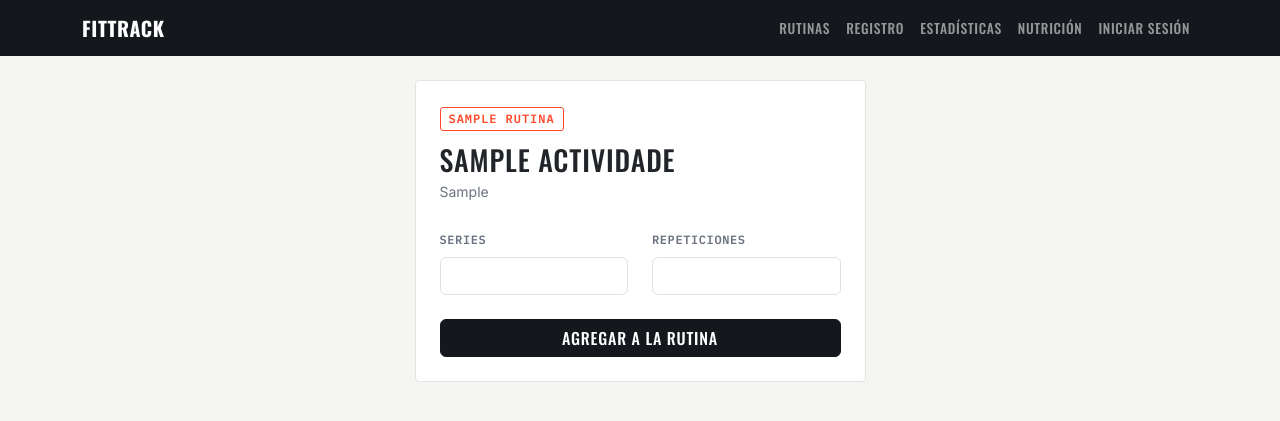
After one commit to 280303Sabis/fittrack, a Flask app: page /rutinas/1/agregar/1 in a window 1280 px wide. The commit adds this page. Shown: the top 421 px of the page. Run offline with Flask 3, Linux system fonts and the light colour scheme; a user stored in the database is signed in; tables that the repository leaves empty hold one stand-in row (values such as "Sample post").

Commit message:
Registro de actividad: marcar rutina como completada

```diff
--- a/models/__init__.py
+++ b/models/__init__.py
@@ -1,3 +1,4 @@
 from models.usuario import Usuario
 from models.actividad import Actividad
 from models.rutina import Rutina, RutinaActividad
+from models.registro_actividad import RegistroActividad
--- a/routes/actividades.py
+++ b/routes/actividades.py
@@ -27,13 +27,15 @@ def slug_grupo(nombre):
 def lista():
     categoria = request.args.get("categoria")
     grupo_muscular = request.args.get("grupo_muscular")
+    # Si viene un rutina_id, significa que estamos eligiendo ejercicios
+    # PARA esa rutina específica (en vez de solo explorar el catálogo).
+    rutina_id = request.args.get("rutina_id", type=int)
 
     categorias_selector = None
     grupos_selector = None
     actividades = []
 
     if not categoria:
-        # Nada elegido todavía: mostramos el selector de categorías con íconos
         conteo = db.session.query(Actividad.categoria, func.count(Actividad.id)).group_by(Actividad.categoria).all()
         categorias_selector = sorted(
             [{"nombre": c, "etiqueta": NOMBRES_CATEGORIA.get(c, c), "cantidad": n} for c, n in conteo],
@@ -41,7 +43,6 @@ def lista():
         )
 
     elif categoria == "pesas" and not grupo_muscular:
-        # Pesas elegido, pero sin grupo muscular todavía: selector de íconos por grupo
         conteo = (
             db.session.query(Actividad.grupo_muscular, func.count(Actividad.id))
             .filter(Actividad.categoria == "pesas")
@@ -54,7 +55,6 @@ def lista():
         ]
 
     else:
-        # Ya se eligió categoría (y grupo, si aplica pesas): mostramos la lista
         query = Actividad.query.filter_by(categoria=categoria)
         if grupo_muscular:
             query = query.filter_by(grupo_muscular=grupo_muscular)
@@ -67,4 +67,5 @@ def lista():
         grupos_selector=grupos_selector,
         categoria_actual=categoria,
         grupo_actual=grupo_muscular,
+        rutina_id=rutina_id,
     )
--- a/routes/rutinas.py
+++ b/routes/rutinas.py
@@ -2,7 +2,7 @@ from flask import Blueprint, render_template, request, redirect, url_for, flash
 from flask_login import login_required, current_user
 
 from extensions import db
-from models import Rutina
+from models import Rutina, Actividad, RutinaActividad, RegistroActividad
 
 rutinas_bp = Blueprint("rutinas", __name__, url_prefix="/rutinas")
 
@@ -42,3 +42,57 @@ def nueva():
 def detalle(rutina_id):
     rutina = Rutina.query.filter_by(id=rutina_id, usuario_id=current_user.id).first_or_404()
     return render_template("rutinas/detalle.html", rutina=rutina)
+
+
+@rutinas_bp.route("/<int:rutina_id>/agregar/<int:actividad_id>", methods=["GET", "POST"])
+@login_required
+def agregar_actividad(rutina_id, actividad_id):
+    rutina = Rutina.query.filter_by(id=rutina_id, usuario_id=current_user.id).first_or_404()
+    actividad = Actividad.query.get_or_404(actividad_id)
+
+    if request.method == "POST":
+        series = request.form.get("series")
+        repeticiones = request.form.get("repeticiones")
+        duracion_minutos = request.form.get("duracion_minutos")
+
+        linea = RutinaActividad(
+            rutina_id=rutina.id,
+            actividad_id=actividad.id,
+            series=int(series) if series else None,
+            repeticiones=int(repeticiones) if repeticiones else None,
+            duracion_minutos=int(duracion_minutos) if duracion_minutos else None,
+            orden=len(rutina.actividades),
+        )
+        db.session.add(linea)
+        db.session.commit()
+
+        flash(f"'{actividad.nombre}' agregado a la rutina.")
+        return redirect(url_for("rutinas.detalle", rutina_id=rutina.id))
+
+    return render_template("rutinas/agregar_actividad.html", rutina=rutina, actividad=actividad)
+
+
+@rutinas_bp.route("/<int:rutina_id>/completar", methods=["GET", "POST"])
+@login_required
+def completar(rutina_id):
+    rutina = Rutina.query.filter_by(id=rutina_id, usuario_id=current_user.id).first_or_404()
+
+    if request.method == "POST":
+        duracion_minutos = request.form.get("duracion_minutos")
+
+        if not duracion_minutos:
+            flash("Indica cuánto duró tu sesión.")
+            return redirect(url_for("rutinas.completar", rutina_id=rutina.id))
+
+        registro = RegistroActividad(
+            usuario_id=current_user.id,
+            rutina_id=rutina.id,
+            duracion_minutos=int(duracion_minutos),
+        )
+        db.session.add(registro)
+        db.session.commit()
+
+        flash(f"¡Rutina '{rutina.nombre}' completada! Buen trabajo.")
+        return redirect(url_for("rutinas.detalle", rutina_id=rutina.id))
+
+    return render_template("rutinas/completar.html", rutina=rutina)
--- /dev/null
+++ b/templates/rutinas/agregar_actividad.html
@@ -0,0 +1,43 @@
+{% extends "base.html" %}
+{% block title %}Agregar {{ actividad.nombre }} — FitTrack{% endblock %}
+{% block content %}
+
+<div class="row justify-content-center">
+    <div class="col-md-5">
+        <div class="card">
+            <div class="card-body p-4">
+                <span class="tag-label">{{ rutina.nombre }}</span>
+                <h3 class="mb-1">{{ actividad.nombre }}</h3>
+                {% if actividad.grupo_muscular %}
+                    <p class="small mb-4" style="color: var(--color-muted);">{{ actividad.grupo_muscular }}</p>
+                {% else %}
+                    <p class="small mb-4" style="color: var(--color-muted);">{{ actividad.categoria|capitalize }}</p>
+                {% endif %}
+
+                <form method="POST" action="{{ url_for('rutinas.agregar_actividad', rutina_id=rutina.id, actividad_id=actividad.id) }}">
+                    {% if actividad.categoria == 'cardio' %}
+                        <div class="mb-4">
+                            <label class="form-label">Duración (minutos)</label>
+                            <input type="number" class="form-control" name="duracion_minutos" min="1" required>
+                        </div>
+                    {% else %}
+                        <div class="row">
+                            <div class="col-6 mb-4">
+                                <label class="form-label">Series</label>
+                                <input type="number" class="form-control" name="series" min="1" required>
+                            </div>
+                            <div class="col-6 mb-4">
+                                <label class="form-label">Repeticiones</label>
+                                <input type="number" class="form-control" name="repeticiones" min="1" required>
+                            </div>
+                        </div>
+                    {% endif %}
+
+                    <button type="submit" class="btn btn-dark w-100">Agregar a la rutina</button>
+                </form>
+            </div>
+        </div>
+    </div>
+</div>
+
+{% endblock %}
```
Also changed, not shown: models/registro_actividad.py (added, +26 -0 lines), templates/actividades/lista.html (+18 -7 lines), templates/rutinas/completar.html (added, +25 -0 lines), templates/rutinas/detalle.html (+12 -2 lines).
